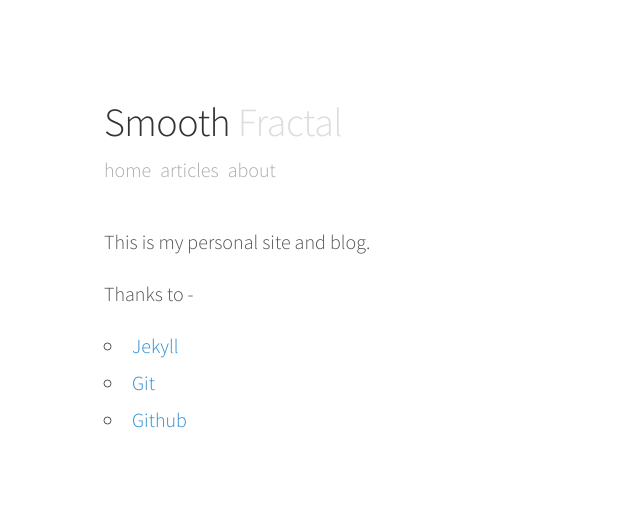
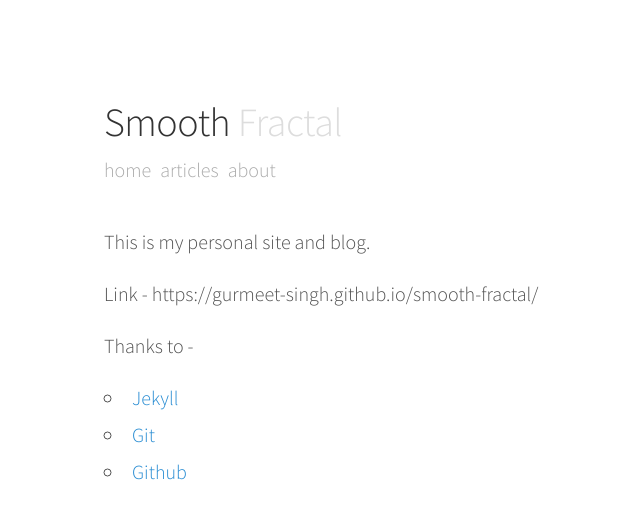
Before and after one commit to Gurmeet-Singh/smooth-fractal, a Jekyll site: the page built from about.md, in a window 1280 px wide. Shown: the top 519 px of the page, without its empty margins (176-816 px from the left). Built offline with Jekyll 4.4.1, drawn with Linux system fonts in a browser that asks for light colours.

Commit message:
Added Link in About.

```diff
--- a/about.md
+++ b/about.md
@@ -6,6 +6,8 @@ permalink: /about/
 
 This is my personal site and blog.
 
+Link - https://gurmeet-singh.github.io/smooth-fractal/
+
 Thanks to -
 - <a href="http://jekyllrb.com">Jekyll</a>
 - <a href="https://git-scm.com">Git</a>
```
